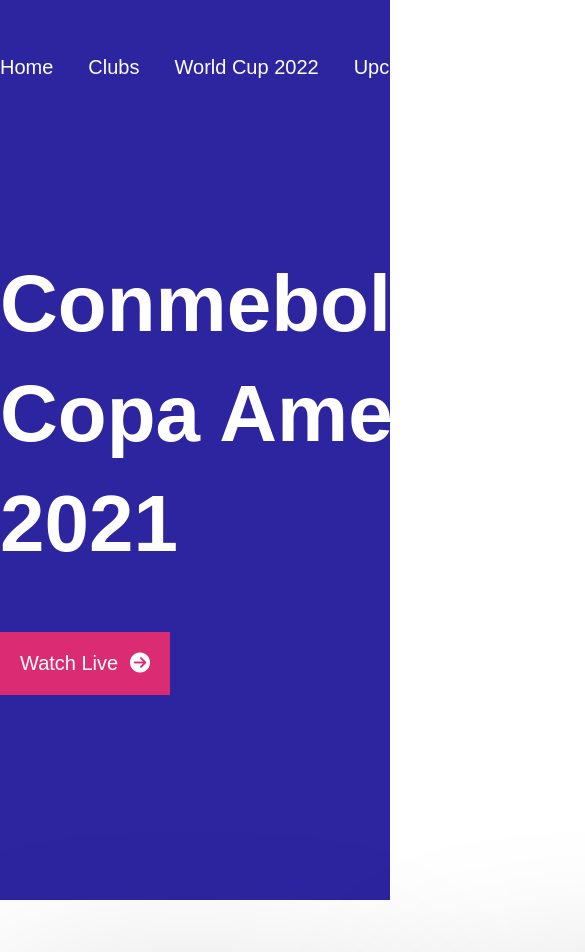
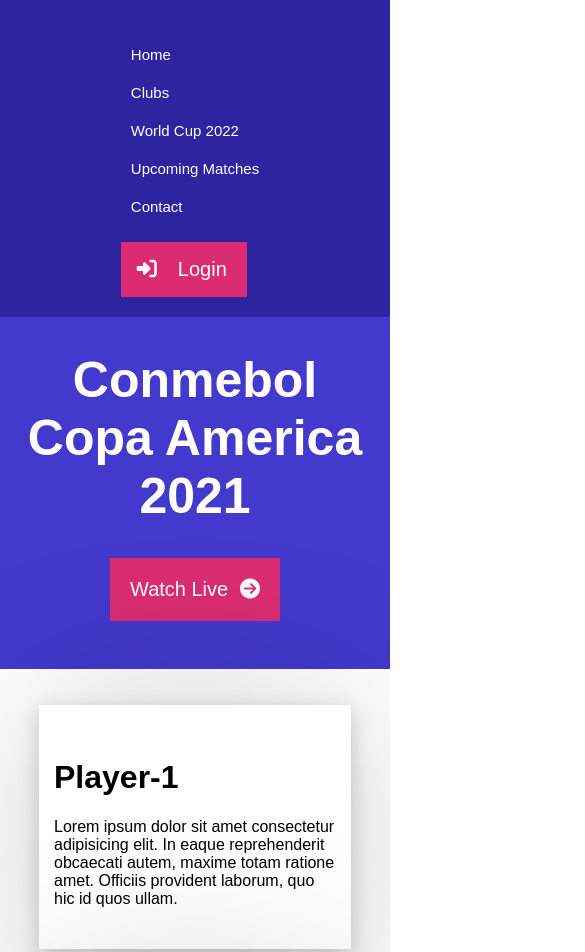
Before and after one commit to Shahriar3809/responsive_football, a plain HTML site: page index.html in a window 390 px wide. Shown: the top 952 px of the page, 585 px wide, since content can reach past the window. Drawn offline with Linux system fonts and the light colour scheme.

Commit message:
Small Device Responsive Added

```diff
--- a/index.html
+++ b/index.html
@@ -6,6 +6,7 @@
     <meta name="viewport" content="width=device-width, initial-scale=1.0">
     <link rel="stylesheet" href="style.css">
     <link rel="stylesheet" href="all.min.css">
+    <link rel="stylesheet" href="media.css">
     <title>Responsive-football</title>
 </head>
 <body>
--- /dev/null
+++ b/media.css
@@ -0,0 +1,109 @@
+
+/* For Small Devices*/
+
+
+@media screen and (max-width: 688px) {
+
+
+    .container {
+        width: 100%;
+        height: auto;
+
+
+    }
+
+    .menu_bar {
+        display: block;
+        padding: 20px;
+        margin: auto;
+    }
+
+
+    .menu ul {
+        display: block;
+
+    }
+
+    .menu ul li {
+        padding: 10px;
+    }
+
+    .menu ul li a {
+
+        padding:  0;
+        margin-right: 0;
+        color: white;
+        font-size: 15px;
+    }
+
+    .main_content {
+        display: block;
+        width: 100%;
+        margin: auto;
+        background-color: #4339cc;
+    }
+
+
+    .live_area {
+
+        width: 100%;
+    }
+
+    .picture_area {
+
+        width: 80%;
+        margin: auto;
+        margin-top: 30px;
+    }
+
+    .live_area h1 {
+        font-size: 50px;
+        line-height: normal;
+        text-align: center;
+    }
+
+
+    .button_live {
+        margin: auto;
+    }
+
+
+
+    .players {
+        padding-top: 0;
+        width: 80%;
+        grid-template-columns: repeat(1, 1fr);
+    }
+
+
+    .highligts_area {
+        width: 100%;
+        text-align: center;
+        grid-template-columns: repeat(1, 1fr);
+        grid-gap: 30px;
+    }
+
+    .content_h p {
+        padding: 20px;
+    }
+
+
+    .content_h h2 {
+        font-size: 45px;
+
+        margin-bottom: 25px;
+    }
+
+    .pic_h {
+        width: 80%;
+        margin: auto;
+    }
+
+
+    .logo {
+        width: 80%;
+    }
+
+
+
+    }
--- a/style.css
+++ b/style.css
@@ -12,18 +12,22 @@
 header {
     background-color: #2D25A0;
     width: 100%;
+    height: auto;
 }
+
 .container {
     width: 1440px;
     height: 900px;
+    margin: auto;
+    display: flex;
 
-    margin: auto;
+    flex-direction: column;
 
 }
 
 .menu_bar {
     display: flex;
-    flex-direction: row;
+
     justify-content: space-between;
     align-items: center;
     padding: 40px 0 100px 0;
```
